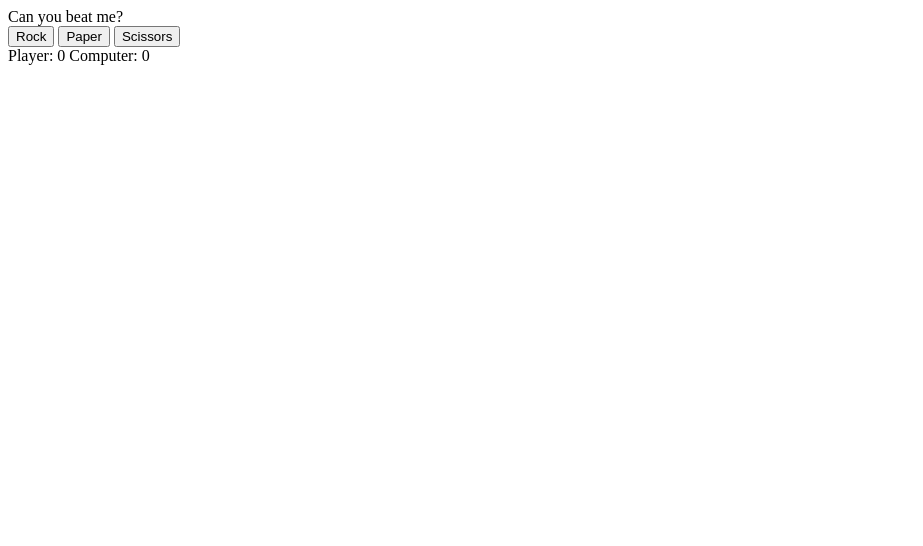
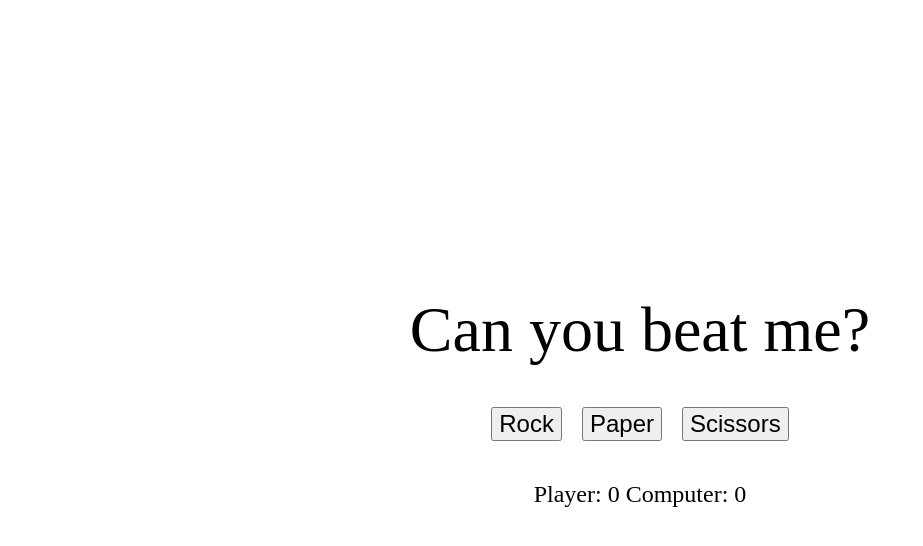
Before and after one commit to createles/rock_paper_scissors, a plain HTML site: page index.html in a window 1280 px wide. Both pictures are taken after a click on the button "Rock". Shown: the whole page, without its empty margins (0-923 px from the left). Drawn offline with Linux system fonts and the light colour scheme.

Commit message:
Complete rock paper scissors ui and updated event logic.

```diff
--- a/index.html
+++ b/index.html
@@ -5,14 +5,19 @@
     <meta charset="UTF-8">
     <meta name="viewport" content="width=device-width, initial-scale=1.0">
     <title>Document</title>
+    <link rel="stylesheet" href="styles.css">
 </head>
 
 <body>
-    <div id="compSpeak"> Can you beat me? </div>
-    <button id="rock"> Rock </button>
-    <button id="paper"> Paper </button>
-    <button id="scissors"> Scissors </button>
-    <div id="score"></div>
+    <div class="flexBox">
+        <div class ="flexItem" id="compSpeak"> Can you beat me? </div>
+        <div class="flexItem">
+            <button id="rock"> Rock </button>
+            <button id="paper"> Paper </button>
+            <button id="scissors"> Scissors </button>
+        </div>
+        <div class ="flexItem" id="score"></div>
+    </div>
     <script>
 
         let humanScore = 0;
@@ -53,37 +58,65 @@
             } else if (humanChoice === "rock" && computerChoice === "scissors") {
                 alert("You win! Rock beats scissors.");
                 humanScore++;
+                updateScore();
             } else if (humanChoice === "rock" && computerChoice === "paper") {
                 alert("You lose! Paper beats rock.");
                 computerScore++;
+                updateScore();
             } else if (humanChoice === "paper" && computerChoice === "rock") {
                 alert("You win! Paper beats rock.");
                 humanScore++;
+                updateScore();
             } else if (humanChoice === "paper" & computerChoice === "scissors") {
                 alert("You lose! Scissors beat paper.");
                 computerScore++;
+                updateScore();
             } else if (humanChoice === "scissors" && computerChoice === "paper") {
                 alert("You win! Scissors beat paper.");
                 humanScore++;
+                updateScore();
             } else if (humanChoice === "scissors" && computerChoice === "rock") {
                 alert("You lose! Rock beats scissors.");
                 computerScore++;
+                updateScore();
             }
 
             console.log("Player: " + humanScore + " Computer: " + computerScore);
         }
 
+        function updateScore() {
+            score.textContent = `Player: ${humanScore}  Computer: ${computerScore}`;
+        }
+
+        function checkWinner() {
+            if (humanScore === 5) {
+                alert(`You win! ${humanScore} to ${computerScore} `);
+                compSpeak.textContent = "This isn't possible. I demand a rematch."
+                rockBtn.remove();
+                paperBtn.remove();
+                scissorsBtn.remove();
+            } else if (computerScore === 5) {
+                alert(`Computer wins! ${computerScore} to ${humanScore}`);
+                compSpeak.textContent = "I am your supreme AI overlord."
+                rockBtn.remove();
+                paperBtn.remove();
+                scissorsBtn.remove();
+            }
+        }
+
         let compSpeak = document.querySelector('#compSpeak');
         let score = document.querySelector('#score')
-        score.textContent = "Player: 0 Computer: 0";
+
+        updateScore();
+
 
         let rockBtn = document.querySelector('#rock');
         let paperBtn = document.querySelector('#paper');
         let scissorsBtn = document.querySelector('#scissors');
 
-        rockBtn.addEventListener('click', () => playRound('rock'));
-        paperBtn.addEventListener('click', () => playRound('paper'));
-        scissorsBtn.addEventListener('click', () => playRound('scissors'));
+        rockBtn.addEventListener('click', () => {playRound('rock'); checkWinner()});
+        paperBtn.addEventListener('click', () => {playRound('paper'); checkWinner()});
+        scissorsBtn.addEventListener('click', () => {playRound('scissors'); checkWinner()});
 
         console.log("Can you beat me?");
 
--- /dev/null
+++ b/styles.css
@@ -0,0 +1,35 @@
+body {
+    display: flex;
+    flex-direction: column;
+    justify-content: center;
+    align-items: center;
+    height: 100vh;
+    margin: 0;
+}
+.flexBox {
+    display: flex;
+    flex-direction: column;
+    justify-content: center;
+    align-items: center;
+}
+
+.flexItem {
+    display: flex;
+    margin: 20px;
+}
+
+#compSpeak {
+    font-size: 64px;
+}
+
+button {
+    font-size: 24px;
+}
+
+#rock, #paper, #scissors {
+    margin: 0px 10px;
+}
+
+#score {
+    font-size: 24px;
+}
```
